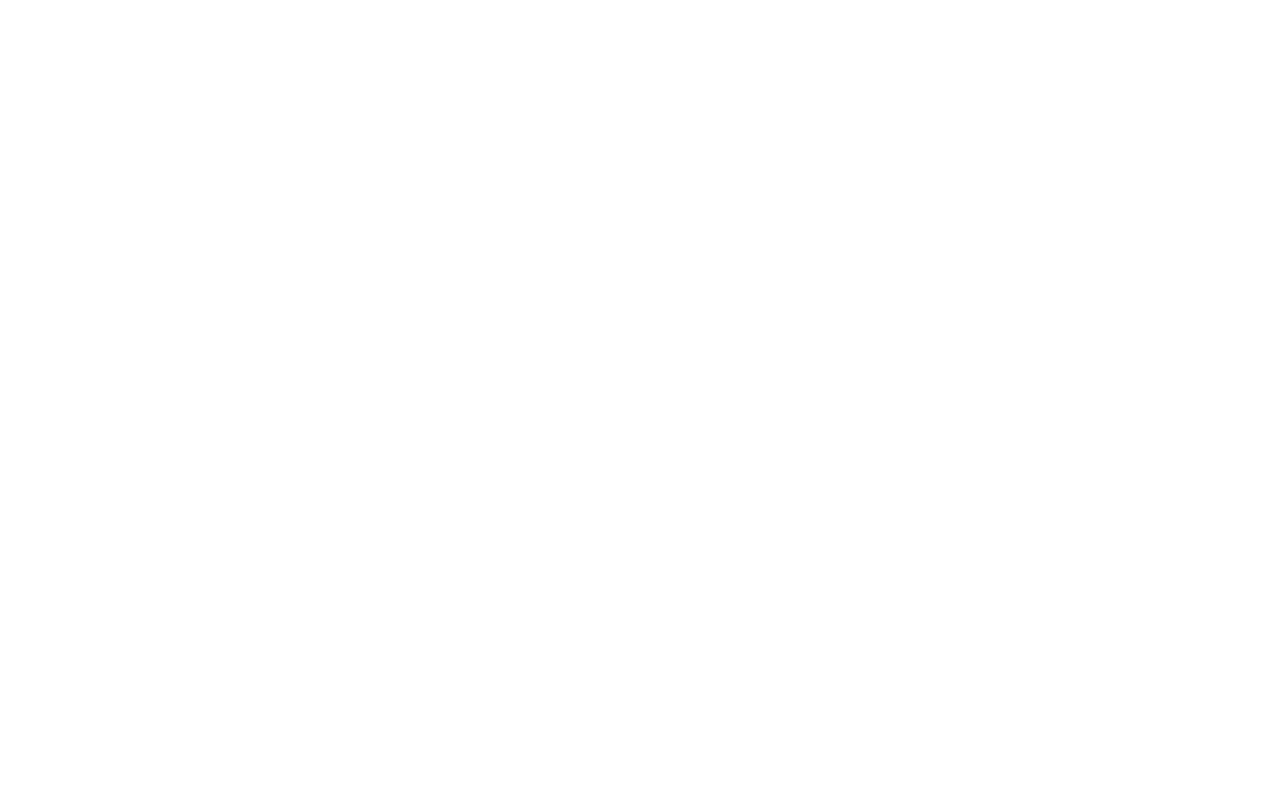
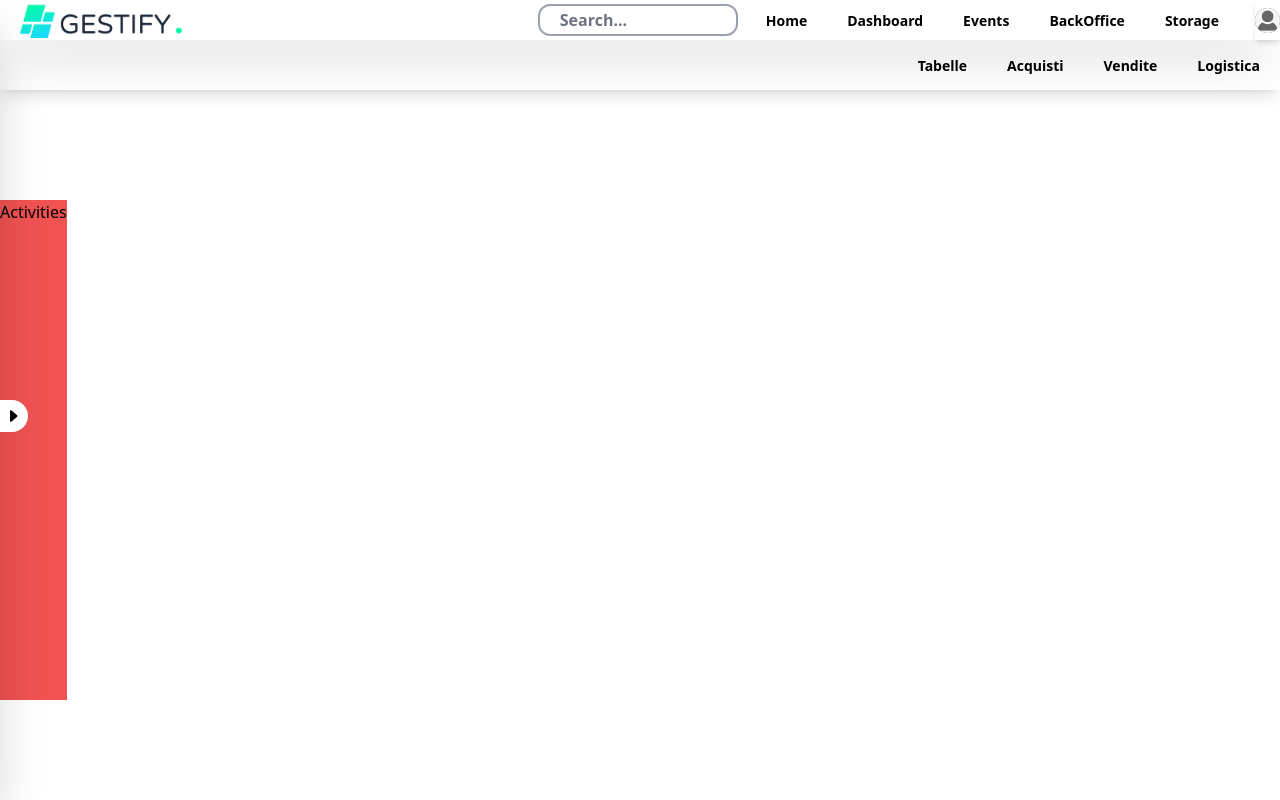
Before and after one commit to Jim2510/gestify_business_managment, a React (Vite) app in the folder gestify/: page /activities in a window 1280 px wide. Before the commit this address had no page. Built offline with nearby package versions, Linux system fonts and the light colour scheme.

Commit message:
add activities

```diff
--- a/gestify/src/App.jsx
+++ b/gestify/src/App.jsx
@@ -9,6 +9,7 @@ import { DashboardLogistic } from "./pages/DashboardLogistic";
 import { DashboardMan } from "./pages/DashboardMan";
 import { useSelector } from "react-redux";
 import { BackofficeLayout } from "./layout/BackofficeLayout";
+import { ActivitiesLayout } from "./layout/ActivitiesLayout";
 
 const ProtectedRoute = ({ children }) => {
   const auth = useSelector((state) => state.auth);
@@ -72,6 +73,7 @@ function App() {
           <Route path="/scheduler" element={<SchedulerLayout />}>
             <Route path="calendar" element={<Calendar />} />
           </Route> */}
+          <Route path="activities" element={<ActivitiesLayout />} />
         </Routes>
       </div>
     </>
--- /dev/null
+++ b/gestify/src/layout/ActivitiesLayout.jsx
@@ -0,0 +1,17 @@
+
+import { NavDash } from "../components/nav_dashboard/NavDash";
+import { Navbar } from "../components/standard_comp/navbar/Navbar";
+import { Sidebar } from "../components/standard_comp/sidebar/Sidebar";
+import { Activities } from "../pages/Activities";
+
+export function ActivitiesLayout() {
+    return (
+        <div >
+           <Sidebar />
+           <Navbar />
+           <NavDash />
+           <Activities />
+
+        </div>
+    )
+}
--- /dev/null
+++ b/gestify/src/pages/Activities.jsx
@@ -0,0 +1,7 @@
+export function Activities() {
+return (
+    <div className="w-full h-[500px] bg-red-500 mt-[200px]">
+       Activities
+    </div>
+)
+}
--- a/gestify/src/pages/Login.jsx
+++ b/gestify/src/pages/Login.jsx
@@ -3,6 +3,7 @@ import { useSpring } from "@react-spring/web";
 import { animated } from "@react-spring/web";
 import { useState } from "react";
 import { FormRegister } from "../components/form_login/FormRegister"
+
 export function Login() {
   const [isHidden, setHidden] = useState(false);
   const [isHidden2, setHidden2] = useState(true);
```
